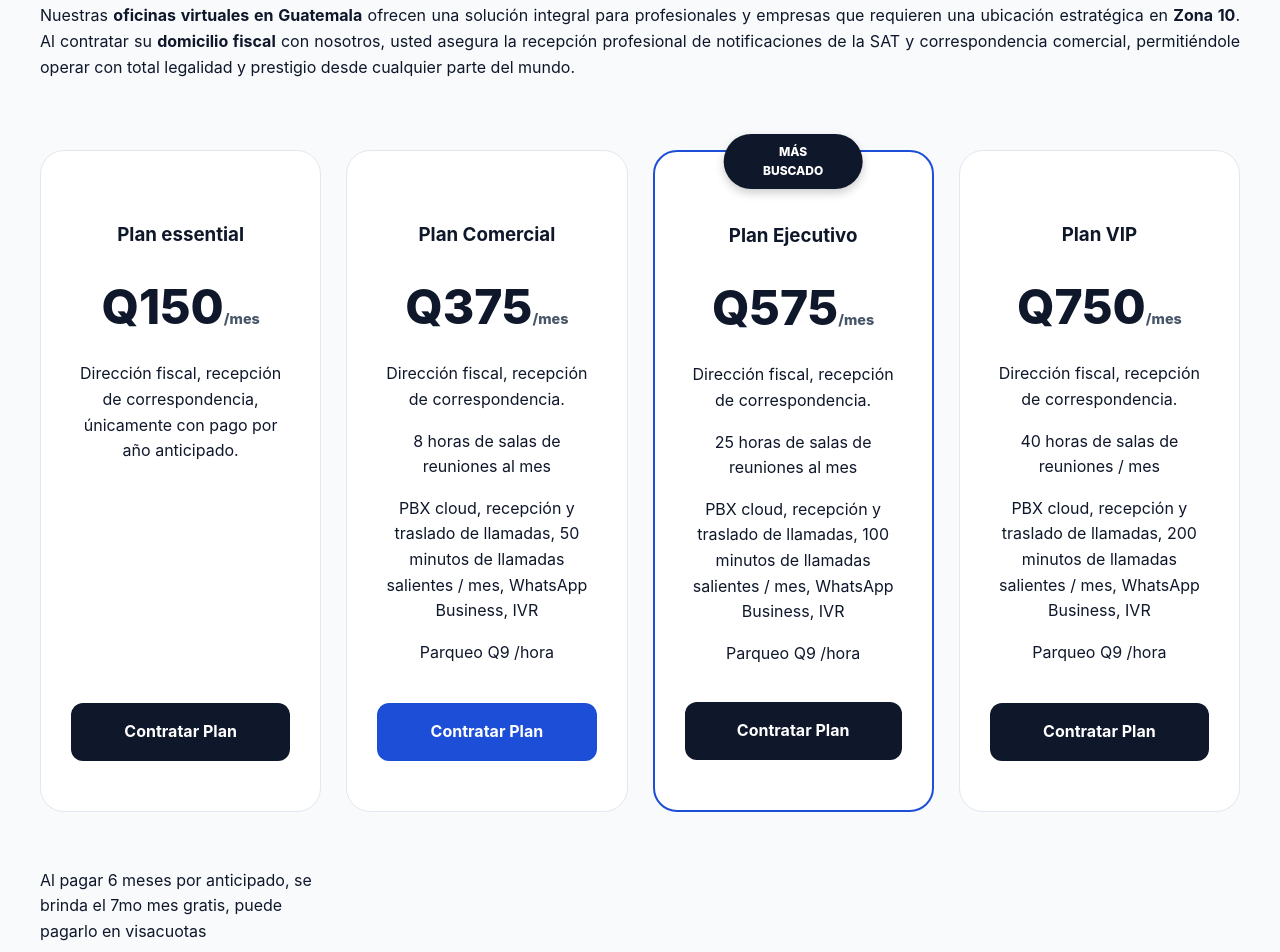
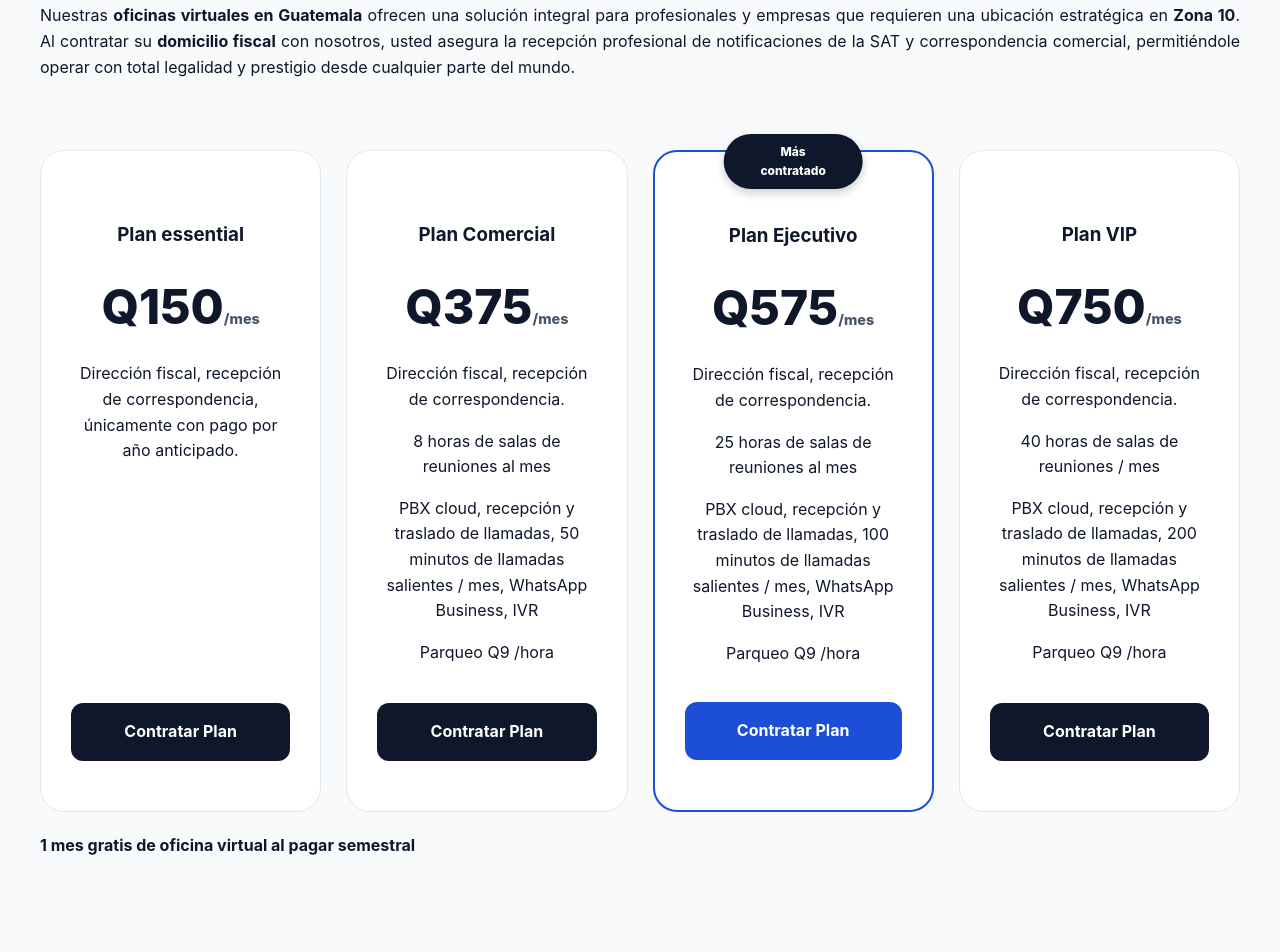
Before and after one commit to maquinoted/oficinas-virtuales-gt, an Astro site: page / in a window 1280 px wide. Shown: the part 1320-2272 px from the top of the page. Built offline with nearby package versions, Linux system fonts and the light colour scheme; Astro itself is replaced by a stand-in of ours.

Commit message:
nuevoschema Reparando despliegue de planes

```diff
--- a/src/pages/index.astro
+++ b/src/pages/index.astro
@@ -247,10 +247,10 @@
                         <p>PBX cloud, recepción y traslado de llamadas, 50 minutos de llamadas salientes / mes, WhatsApp Business, IVR</p>
                         <p>Parqueo Q9 /hora</p>
                     </div>
-                    <a href="https://wa.me/50223022200" class="btn">Contratar Plan</a>
+                    <a href="https://wa.me/50223022200" class="btn" style="background:var(--navy);">Contratar Plan</a>
                 </div>
                 <div class="price-card featured">
-                    <div class="featured-tag">MÁS BUSCADO</div>
+                    <div class="featured-tag">Más contratado</div>
                     <div>
                         <h3>Plan Ejecutivo</h3>
                         <div class="amount">Q575<span>/mes</span></div>
@@ -259,7 +259,7 @@
                         <p>PBX cloud, recepción y traslado de llamadas, 100 minutos de llamadas salientes / mes, WhatsApp Business, IVR</p>
                         <p>Parqueo Q9 /hora</p>
                     </div>
-                    <a href="https://wa.me/50223022200" class="btn" style="background:var(--navy);">Contratar Plan</a>
+                    <a href="https://wa.me/50223022200" class="btn">Contratar Plan</a>
                 </div>
                 <div class="price-card">
                     <div>
@@ -272,8 +272,8 @@
                     </div>
                     <a href="https://wa.me/50223022200" class="btn" style="background:var(--navy);">Contratar Plan</a>
                 </div>
-                <p>Al pagar 6 meses por anticipado, se brinda el 7mo mes gratis, puede pagarlo en visacuotas</p>
             </div>
+            <h4>1 mes gratis de oficina virtual al pagar semestral</h4>
         </section>
         <section class="seo-section">
             <h2>Expertos en Domicilio Fiscal para Emprendimiento en Guatemala</h2>
```
